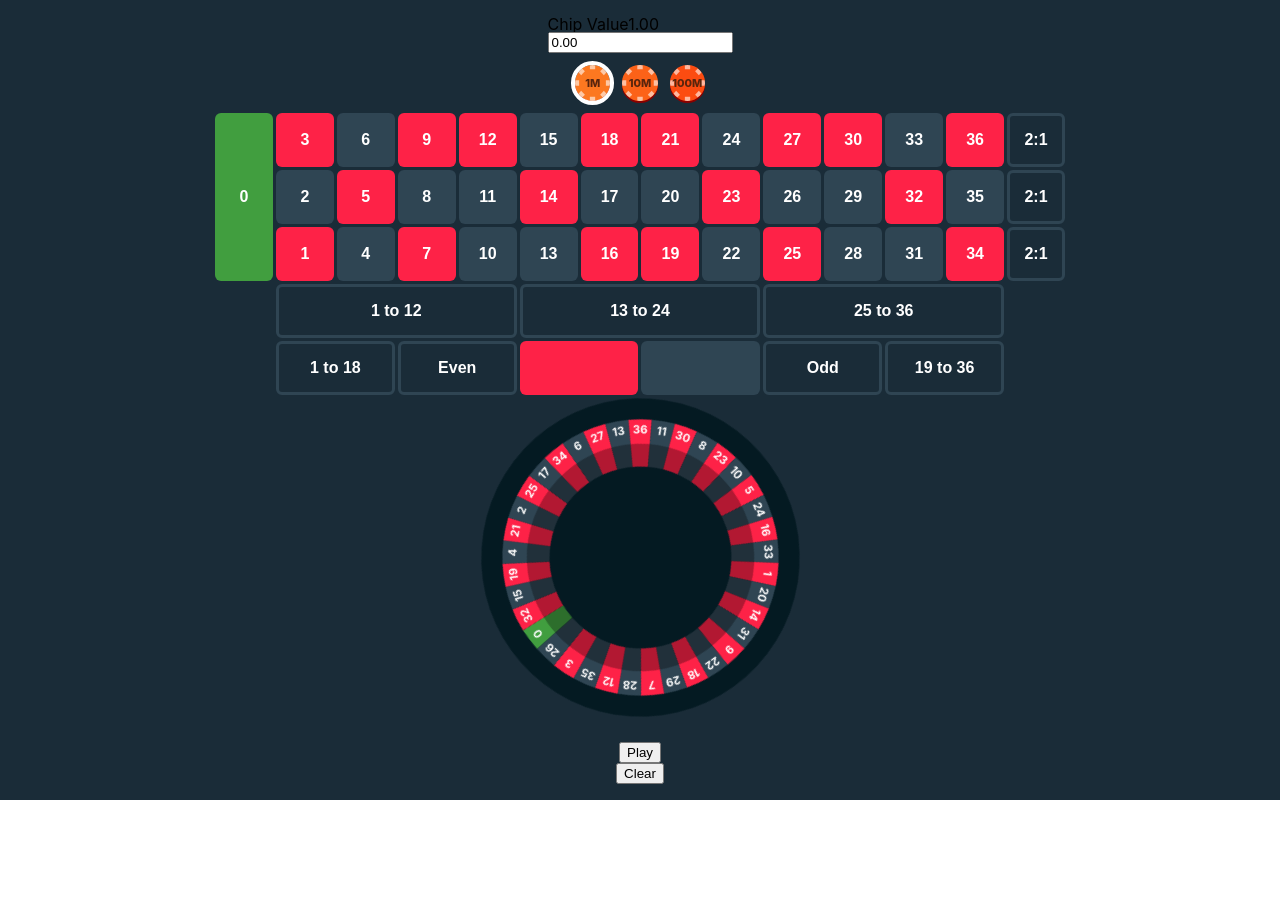
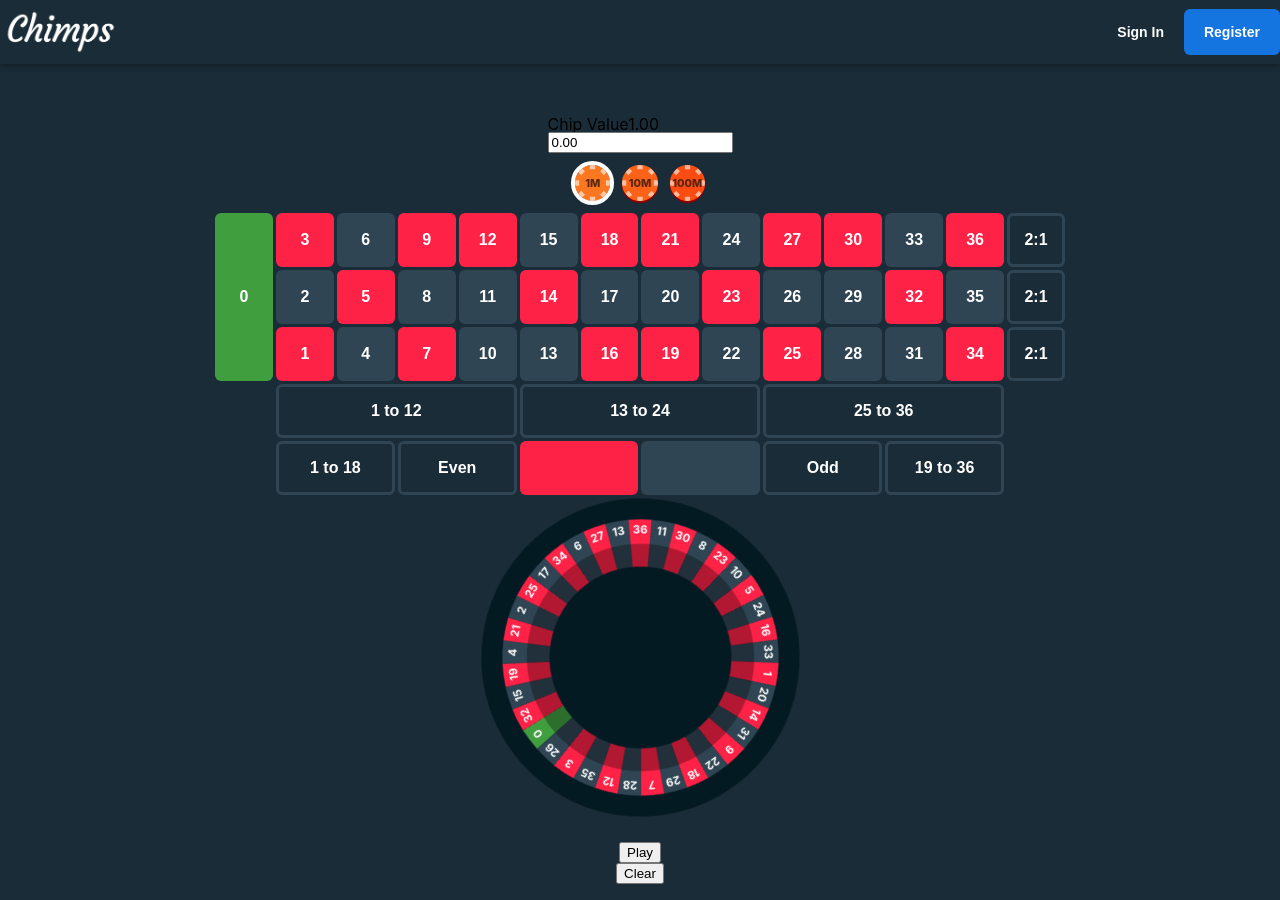
Before and after one commit to tagtart1/chimp-cino, a React (Create React App) app in the folder frontend/: page /roulette in a window 1280 px wide. Before the commit the page ends 800 px from the top, so only its background shows below. Built offline with nearby package versions, Linux system fonts and the light colour scheme.

Commit message:
Add header

```diff
--- a/frontend/src/Components/App/App.jsx
+++ b/frontend/src/Components/App/App.jsx
@@ -1,4 +1,5 @@
 import Dashboard from "../Dashbaord/Dashboard";
+import Header from "../Header/Header";
 import RoulettePage from "../RoulettePage/RoulettePage";
 import "./App.scss";
 import { Routes, Route, useNavigate, BrowserRouter } from "react-router-dom";
@@ -7,6 +8,7 @@ function App() {
   return (
     <div className="App">
       <BrowserRouter>
+        <Header />
         <Routes>
           <Route path="/" element={<Dashboard />} />
           <Route path="/roulette" element={<RoulettePage />} />
--- /dev/null
+++ b/frontend/src/Components/Header/Header.jsx
@@ -0,0 +1,19 @@
+import React from "react";
+import "./Header.scss";
+import logo from "../../images/chimps-logo-small.png";
+
+const Header = () => {
+  return (
+    <header>
+      <div className="header-wrapper">
+        <img src={logo} alt="logo" className="logo" />
+        <div className="auth-actions-group">
+          <button className="sign-in-button">Sign In</button>
+          <button className="register-button">Register</button>
+        </div>
+      </div>
+    </header>
+  );
+};
+
+export default Header;
--- /dev/null
+++ b/frontend/src/Components/Header/Header.scss
@@ -0,0 +1,44 @@
+header {
+  background-color: #1a2c38;
+  display: flex;
+  justify-content: center;
+
+  box-shadow: #0003 0 4px 6px -1px, #0000001f 0 2px 4px -1px;
+  position: fixed;
+  padding: 8px 0px;
+  z-index: 1;
+  width: 100%;
+  max-width: 100vw;
+
+  .header-wrapper {
+    display: flex;
+    justify-content: space-between;
+    align-items: center;
+    width: 100%;
+    max-width: 1550px;
+  }
+  .logo {
+    max-width: 120px;
+  }
+  .auth-actions-group {
+    .sign-in-button {
+      background-color: transparent;
+      color: white;
+      border: none;
+      font-weight: bold;
+      font-size: 0.875rem;
+      padding: 0.9375rem 1.25rem;
+      cursor: pointer;
+    }
+    .register-button {
+      color: white;
+      background-color: #1475e1;
+      border: none;
+      font-weight: bold;
+      border-radius: 6px;
+      font-size: 0.875rem;
+      padding: 0.9375rem 1.25rem;
+      cursor: pointer;
+    }
+  }
+}
--- a/frontend/src/Components/RoulettePage/RoulettePage.scss
+++ b/frontend/src/Components/RoulettePage/RoulettePage.scss
@@ -3,6 +3,7 @@
 .roulette-main {
   width: 100%;
   height: 100vh;
+  padding-top: 100px;
   display: flex;
   justify-content: center;
   align-items: center;
```
Also changed, not shown: frontend/public/favicon.png, frontend/src/images/chimps-logo-small.png (added).
